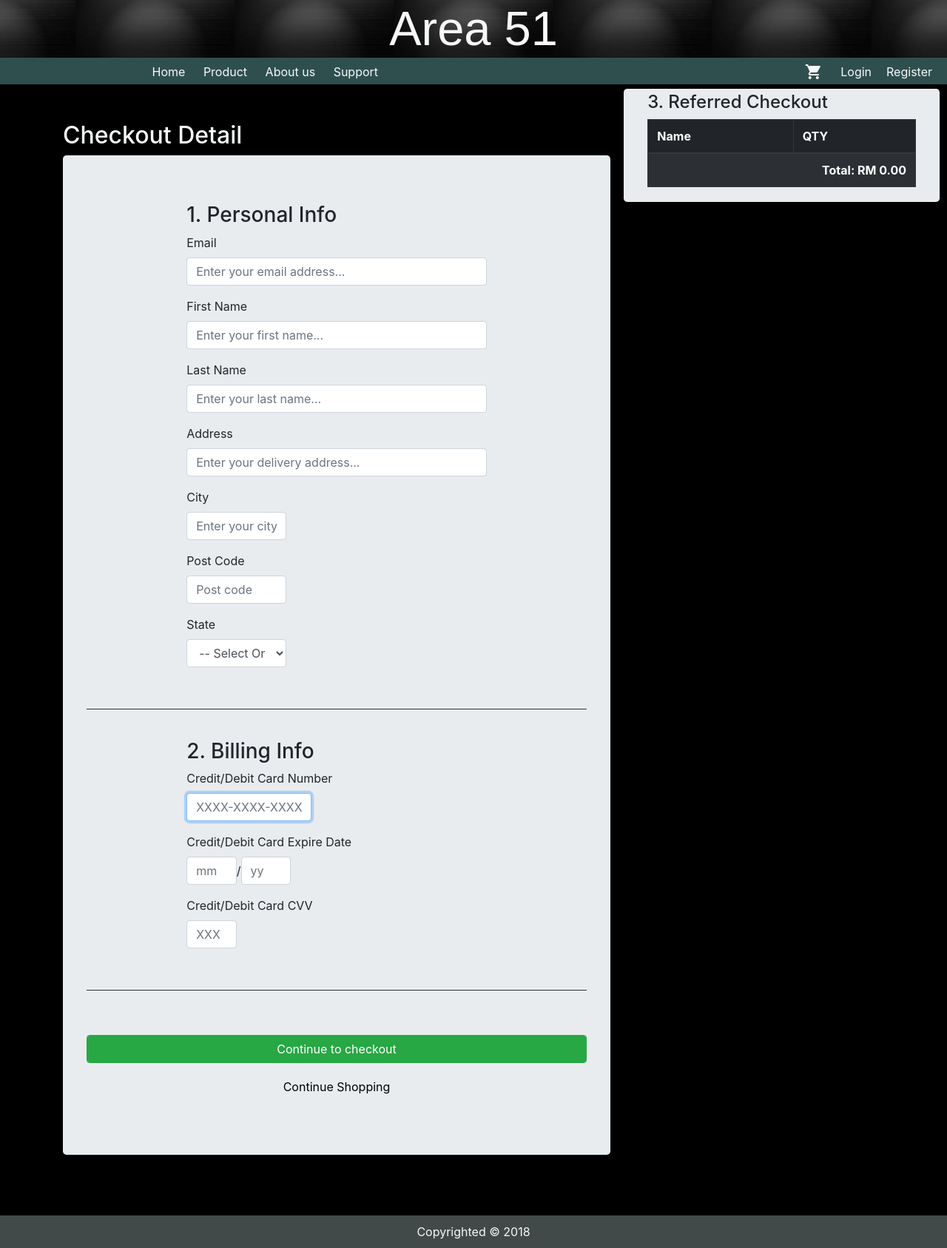
After one commit to Nchen118/Area51, a PHP site: page /checkout.php in a window 1280 px wide. The commit adds this page. Shown: the whole page at 74% size. Run offline with PHP 8.4, Linux system fonts and the light colour scheme; data comes from the database, SQL or seed files in the repository; lists and menus that the app fills with data are empty; some libraries are stand-ins or nearby versions; some web fonts are replaced.

Commit message:
css fix and php update

```diff
--- /dev/null
+++ b/checkout.php
@@ -0,0 +1,183 @@
+<?php
+include 'configLibrary.php';
+
+$email = $firstname = $lastname = $address = $city = $post_code = $state = '';
+$total = 0;
+$err = [];
+$states = array(
+    "SL" => "Selangor",
+    "KL" => "Wilayah Persekutuan",
+    "SW" => "Sarawak",
+    "JH" => "Johor",
+    "PN" => "Penang",
+    "SB" => "Sabah",
+    "PR" => "Perak",
+    "PH" => "Pahang",
+    "NS" => "Negeri Sembilan",
+    "KD" => "Kedah",
+    "ML" => "Malacca",
+    "TR" => "Terengganu",
+    "KT" => "Kelantan",
+    "PL" => "Perlis"
+);
+$pdo = $page->pdo();
+
+$ids = $cart->ids();
+$in = '(' . str_repeat('?,', count($ids)) . '1)';
+$pdo = $page->pdo();
+$stm = $pdo->prepare("SELECT * FROM product WHERE id IN $in");
+$stm->execute($ids);
+$Cart = $stm->fetchAll();
+
+// TODO (2): Calculate total payment
+$stm = $pdo->query("SELECT id, price FROM product");
+$prices = $stm->fetchAll(PDO::FETCH_KEY_PAIR);
+
+$payment = 0.00;
+
+foreach ($cart->items as $product_id => $quantity) {
+    $payment += $quantity * $prices[$product_id];
+}
+
+// POST request ----------------------------------------------------------------
+if ($page->is_post()) {
+
+
+
+    if (!$err) {
+        // Everything is OK --> Add order
+        // TODO (3): Add order
+        $stm = $pdo->prepare("
+            INSERT INTO `order` (username, date, payment, card, code, recipient, address)
+            VALUES (?, ?, ?, ?, ?, ?, ?)
+        ");
+        $stm->execute([$page->user->name, $page->date->format("Y-m-d"), $payment, $card, $code, $recipient, $address]);
+
+        // TODO (4): Add orderlines
+        $order_id = $pdo->lastInsertId();
+        $stm = $pdo->prepare("
+            INSERT INTO orderline (order_id, album_id, quantity, price)
+            VALUES (?, ?, ?, ?)
+        ");
+        foreach ($cart->items as $album_id => $quantity) {
+            $stm->execute([$order_id, $album_id, $quantity, $prices[$album_id]]);
+        }
+
+        // TODO (5): Clear shopping cart
+        $cart->clear();
+
+        $page->temp('success', 'Order added.');
+        $page->redirect("/order.php?id=$order_id");
+    }
+}
+
+$page->title = 'Checkout';
+$page->header();
+?>
+<h2>Checkout Detail</h2>
+
+<form method="post">
+    <div class="jumbotron text-body col-8">
+        <?php if ($page->user && $page->user->is_customer) { ?>
+
+        <?php } else { ?>
+            <div class="wrapper">
+                <h3>1. Personal Info</h3>
+                <div class="form-group">
+                    <label>Email </label>
+                    <input type="email" name="email" value="<?= $email ?>" maxlength="50" class="form-control" placeholder="Enter your email address...">
+                    <?= $html->err_msg($err, 'email') ?>
+                </div>
+                <div class="form-group">
+                    <label>First Name </label>
+                    <input type="text" name="firstname" value="<?= $firstname ?>" maxlength="50" class="form-control" placeholder="Enter your first name...">
+                    <?= $html->err_msg($err, 'firstname') ?>
+                </div>
+                <div class="form-group">
+                    <label>Last Name </label>
+                    <input type="text" name="lastname" value="<?= $lastname ?>" maxlength="50" class="form-control" placeholder="Enter your last name...">
+                    <?= $html->err_msg($err, 'lastname') ?>
+                </div>
+                <div class="form-group">
+                    <label>Address </label>
+                    <input type="text" name="address" value="<?= $address ?>" maxlength="50" class="form-control" placeholder="Enter your delivery address...">
+                    <?= $html->err_msg($err, 'address') ?>
+                </div>
+                <div class="form-group">
+                    <label>City </label>
+                    <input type="text" name="city" value="<?= $city ?>" maxlength="50" class="col-4 form-control" placeholder="Enter your city...">
+                    <?= $html->err_msg($err, 'city') ?>
+                </div>
+                <div class="form-group">
+                    <label>Post Code </label>
+                    <input type="number" name="post_code" pattern="[0-9]" value="<?= $post_code ?>" maxlength="50" class="col-4 form-control" placeholder="Post code">
+                    <?= $html->err_msg($err, 'post_code') ?>
+                </div>
+                <div class="form-group">
+                    <label>State </label>
+                    <?= $html->select('state', $states, $state, true, 'class="col-4 form-control"') ?>
+                    <?= $html->err_msg($err, 'email') ?>
+                </div>
+            </div>
+            <br><hr class="bg-dark"><br>
+            <div class="wrapper">
+                <h3>2. Billing Info</h3>
+                <div class="form-group">
+                    <label>Credit/Debit Card Number</label>
+                    <input type="text" name="card_number" inputmode="numeric" maxlength="19" pattern="\d*" class="col-5 form-control cc-number" placeholder="XXXX-XXXX-XXXX-XXXX">
+                    <?= $html->err_msg($err, 'card_number') ?>
+                </div>
+                <div class="form-group">
+                    <label>Credit/Debit Card Expire Date</label>
+                    <div class="form-inline">
+                        <input type="text" name="exp_month" inputmode="numeric" maxlength="2" pattern="\d*" class="col-2 form-control cc-number" placeholder="mm"> /
+                        <input type="text" name="exp_year" inputmode="numeric" maxlength="2" pattern="\d*" class="col-2 form-control cc-number" placeholder="yy">
+                        <?= $html->err_msg($err, 'exp') ?>
+                    </div>
+
+                </div>
+                <div class="form-group">
+                    <label>Credit/Debit Card CVV</label>
+                    <input type="text" name="card_cvv" inputmode="numeric" maxlength="3" pattern="\d*" class="col-2 form-control cc-number" placeholder="XXX">
+                    <?= $html->err_msg($err, 'card_cvv') ?>
+                </div>
+            </div>
+        <?php } ?>
+        <br><hr class="bg-dark"><br>
+        <div class="form-group text-center">
+            <button type="submit" class="btn btn-success form-control">Continue to checkout</button>
+            <a href="/" class="back"> Continue Shopping </a>
+        </div>
+    </div>
+    <div class="jumbotron col-4 py-1" id="product_list">
+        <h4 class="text-body">3. Referred Checkout</h4>
+        <table class="table table-dark table-bordered table-striped">
+            <thead>
+                <tr>
+                    <th>Name</th>
+                    <th>QTY</th>
+                </tr>
+            </thead>
+            <tbody>
+                <?php
+                foreach ($Cart as $v) {
+                    $total += $v->price * $quantity;
+                    echo "
+                        <tr>
+                            <td>$v->name</td>
+                            <td>{$cart->get($v->id)}</td>
+                        </tr>
+                    ";
+                }
+                ?>
+                <tr>
+                    <th colspan="2" class="text-right">Total: RM <?= number_format($total, 2) ?></th>
+                </tr>
+            </tbody>
+        </table>
+    </div>
+</form>
+<?php
+$html->focus('card', $err);
+$page->footer();
+?>
--- a/configLibrary.php
+++ b/configLibrary.php
@@ -259,7 +259,6 @@ class html {
 }
 
 class cart {
-
     // TODO: Restore shopping cart from session variable
     function __construct() {
         $this->items = isset($_SESSION['cart']) ? $_SESSION['cart'] : [];
--- a/css/sites.css
+++ b/css/sites.css
@@ -32,9 +32,6 @@ h1 {
 nav {
     background-color: darkslategray;
     padding: 5px 10px;
-    position: sticky;
-    position: -webkit-sticky;
-    top: 0;
 }
 
 .nav_space {
@@ -134,3 +131,9 @@ hr {
 #cart {
     margin: 0 10px;
 }
+
+#product_list {
+    position: fixed;
+    right: 10;
+    top: 120;
+}
```
Also changed, not shown: cart.php (+3 -6 lines).
